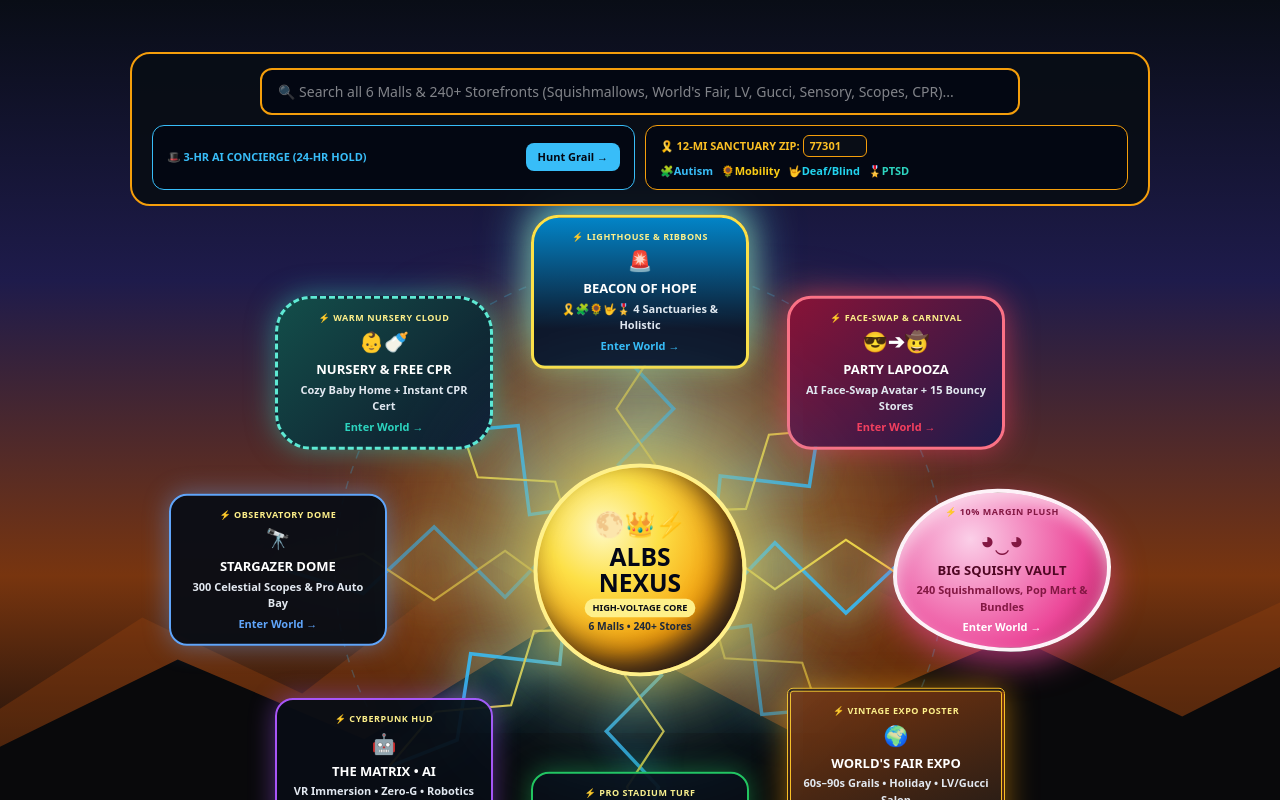
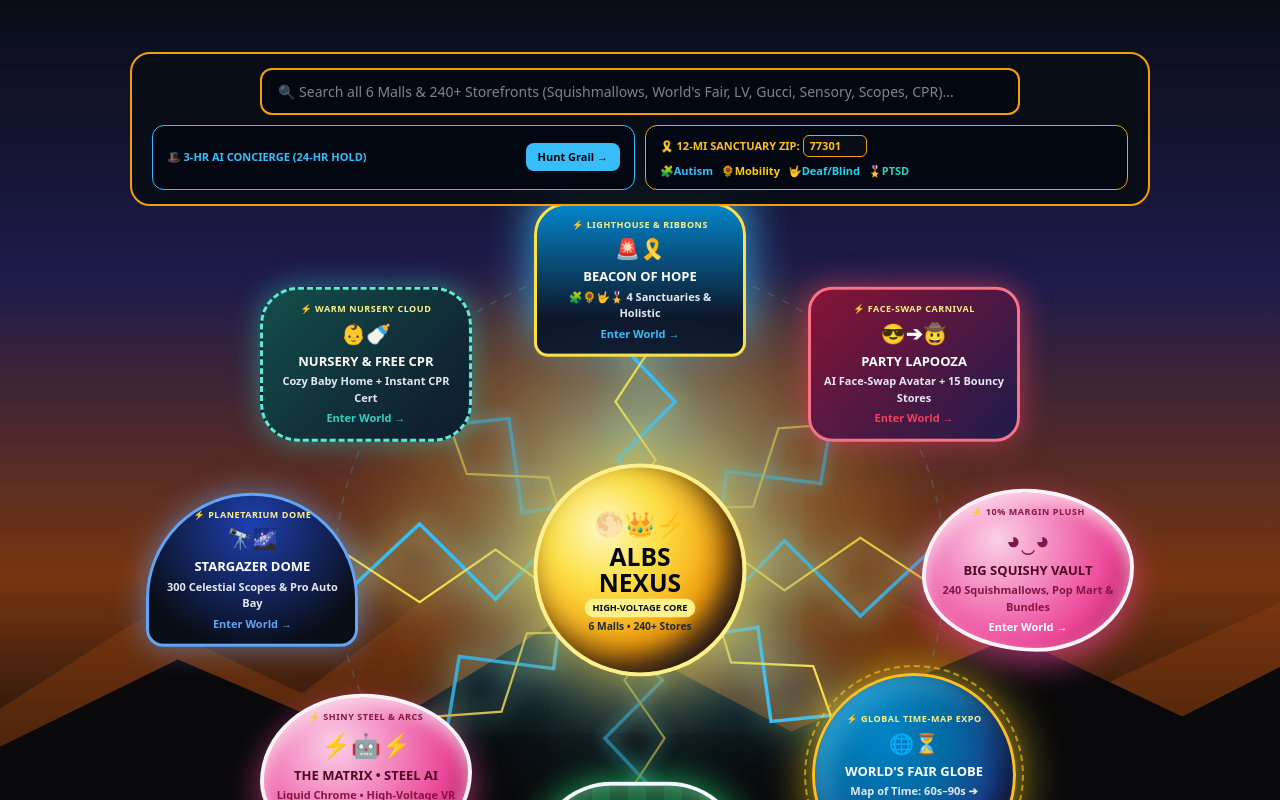
Before and after one commit to aashorrosh-beep/aether-nexus-matrix, a Next.js app: page / in a window 1280 px wide. Shown: the top 800 px of the page. Built offline with nearby package versions, Linux system fonts and the light colour scheme.

Commit message:
feat: 3D World's Fair Time-Globe, Shiny Liquid-Steel Matrix with electric arcs, and 50-yard Turf Stadium Bowl

```diff
--- a/app/globals.css
+++ b/app/globals.css
@@ -7,17 +7,19 @@ html, body { margin: 0; padding: 0; background: #02040a; color: #f8fafc; font-fa
 }
 @keyframes flashBolt {
   0%, 100% { opacity: 0.35; filter: drop-shadow(0 0 4px #38bdf8); }
-  45% { opacity: 1; filter: drop-shadow(0 0 14px #fde047) drop-shadow(0 0 24px #38bdf8); }
-  55% { opacity: 0.2; }
-  70% { opacity: 0.95; filter: drop-shadow(0 0 18px #38bdf8); }
+  50% { opacity: 1; filter: drop-shadow(0 0 14px #fde047) drop-shadow(0 0 24px #38bdf8); }
 }
 @keyframes squishyBounce {
   0%, 100% { transform: translate(-50%, -50%) scale(1, 1); }
   50% { transform: translate(-50%, -52%) scale(1.06, 0.95); }
 }
-@keyframes beaconSweep {
-  0%, 100% { box-shadow: 0 -18px 45px rgba(56,189,248,0.85), 0 0 25px rgba(250,204,21,0.5); }
-  50% { box-shadow: 0 -28px 70px rgba(250,204,21,0.95), 0 0 40px rgba(56,189,248,0.8); }
+@keyframes steelSpark {
+  0%, 100% { box-shadow: 0 0 25px #38bdf8, inset 0 0 18px #e2e8f0; border-color: #e2e8f0; }
+  50% { box-shadow: 0 0 45px #00f0ff, 0 0 70px #a855f7, inset 0 0 30px #38bdf8; border-color: #38bdf8; }
+}
+@keyframes globeGlow {
+  0%, 100% { box-shadow: 0 0 30px rgba(56,189,248,0.7), inset -14px -14px 28px rgba(2,6,23,0.85), inset 8px 8px 20px rgba(250,204,21,0.5); }
+  50% { box-shadow: 0 0 50px rgba(250,204,21,0.85), inset -10px -10px 24px rgba(2,6,23,0.75), inset 12px 12px 28px rgba(56,189,248,0.7); }
 }
 .world-node { transition: all 0.28s cubic-bezier(0.34, 1.56, 0.64, 1); }
-.world-node:hover { transform: translate(-50%, -50%) scale(1.14) !important; z-index: 50 !important; }
+.world-node:hover { transform: translate(-50%, -50%) scale(1.13) !important; z-index: 50 !important; }
--- a/app/page.tsx
+++ b/app/page.tsx
@@ -9,15 +9,16 @@ function jaggedBolt(cx: number, cy: number, tx: number, ty: number, s: number) {
 }
 
 function getCardStyle(n: any, left: number, top: number): React.CSSProperties {
-  const base: React.CSSProperties = { position: "absolute", left: `${left}%`, top: `${top}px`, transform: "translate(-50%, -50%)", width: "218px", padding: "12px", textDecoration: "none", color: "#fff", textAlign: "center", zIndex: 20 };
-  if (n.theme === "squishy") return { ...base, borderRadius: "48% 52% 46% 54% / 54% 48% 52% 46%", background: "radial-gradient(circle at 35% 30%, #fbcfe8, #ec4899 65%, #9d174d)", border: "4px solid #fdf2f8", boxShadow: "0 12px 32px rgba(236,72,153,0.65), inset 0 8px 16px rgba(255,255,255,0.6)", color: "#fff", animation: "squishyBounce 2.8s ease-in-out infinite" };
-  if (n.theme === "beacon") return { ...base, borderRadius: "28px 28px 14px 14px", background: "linear-gradient(180deg, #0284c7 0%, #0f172a 75%)", border: "3px solid #fde047", animation: "beaconSweep 3s ease-in-out infinite" };
-  if (n.theme === "nursery") return { ...base, borderRadius: "36px", background: "linear-gradient(135deg, #134e4a, #0f172a)", border: "3px dashed #5eead4", boxShadow: "0 0 28px rgba(45,212,191,0.5)" };
-  if (n.theme === "poster") return { ...base, borderRadius: "6px", background: "linear-gradient(160deg, #78350f, #1c1917)", border: "4px double #fbbf24", boxShadow: "0 0 30px rgba(245,158,11,0.55)" };
-  if (n.theme === "party") return { ...base, borderRadius: "24px", background: "linear-gradient(135deg, #881337, #1e1b4b)", border: "3px solid #fb7185", boxShadow: "0 0 30px rgba(244,63,94,0.6)" };
-  return { ...base, borderRadius: "18px", background: "rgba(9,13,22,0.95)", border: `2px solid ${n.color}`, boxShadow: `0 0 26px ${n.color}77` };
+  const base: React.CSSProperties = { position: "absolute", left: `${left}%`, top: `${top}px`, transform: "translate(-50%, -50%)", width: "212px", padding: "12px", textDecoration: "none", color: "#fff", textAlign: "center", zIndex: 20 };
+  if ((n.theme === "squishy" || n.theme === "steel")) return { ...base, borderRadius: "48% 52% 46% 54% / 54% 48% 52% 46%", background: "radial-gradient(circle at 35% 30%, #fbcfe8, #ec4899 65%, #9d174d)", border: "4px solid #fdf2f8", boxShadow: "0 12px 32px rgba(236,72,153,0.65), inset 0 8px 16px rgba(255,255,255,0.6)", animation: "squishyBounce 2.8s ease-in-out infinite" };
+  if (n.theme === "globe") return { ...base, width: "204px", height: "204px", borderRadius: "50%", display: "flex", flexDirection: "column", justifyContent: "center", alignItems: "center", background: "radial-gradient(circle at 35% 30%, #0284c7 0%, #0369a1 35%, #1e3a8a 68%, #78350f 100%)", border: "3px solid #fbbf24", outline: "2px dashed rgba(251,191,36,0.65)", outlineOffset: "6px", animation: "globeGlow 3.5s ease-in-out infinite" };
+  if (n.theme === "steel") return { ...base, borderRadius: "14px", clipPath: "polygon(8% 0, 92% 0, 100% 18%, 100% 82%, 92% 100%, 8% 100%, 0 82%, 0 18%)", background: "linear-gradient(135deg, #f8fafc 0%, #94a3b8 25%, #1e293b 50%, #cbd5e1 78%, #0f172a 100%)", border: "3px solid #e2e8f0", color: "#020617", animation: "steelSpark 2.2s ease-in-out infinite" };
+  if (n.theme === "stadium") return { ...base, borderRadius: "999px", background: "repeating-linear-gradient(90deg, #14532d 0px, #14532d 18px, #166534 18px, #166534 36px)", border: "4px solid #f8fafc", boxShadow: "0 0 35px rgba(34,197,94,0.85), inset 0 0 20px rgba(255,255,255,0.35)" };
+  if (n.theme === "dome") return { ...base, borderRadius: "110px 110px 18px 18px", background: "radial-gradient(circle at 50% 20%, #1e40af, #090d16 80%)", border: "3px solid #60a5fa", boxShadow: "0 0 30px rgba(96,165,250,0.6)" };
+  if (n.theme === "beacon") return { ...base, borderRadius: "32px 32px 14px 14px", background: "linear-gradient(180deg, #0284c7 0%, #0f172a 75%)", border: "3px solid #fde047", boxShadow: "0 -18px 45px rgba(56,189,248,0.85)" };
+  if (n.theme === "nursery") return { ...base, borderRadius: "38px", background: "linear-gradient(135deg, #134e4a, #0f172a)", border: "3px dashed #5eead4", boxShadow: "0 0 28px rgba(45,212,191,0.5)" };
+  return { ...base, borderRadius: "24px", background: "linear-gradient(135deg, #881337, #1e1b4b)", border: "3px solid #fb7185", boxShadow: "0 0 30px rgba(244,63,94,0.6)" };
 }
-
 export default function NexusLunarLobby() {
   const [q, setQ] = useState("");
   const [zip, setZip] = useState("77301");
@@ -73,7 +74,7 @@ export default function NexusLunarLobby() {
         <svg viewBox="0 0 1000 720" style={{ position: "absolute", inset: 0, width: "100%", height: "100%", pointerEvents: "none", zIndex: 5 }}>
           <circle cx="500" cy="360" r="305" fill="none" stroke="rgba(56,189,248,0.25)" strokeWidth="1.5" strokeDasharray="8 8" />
           {NODES.map((n, i) => {
-            const r = ((n.angle - 90) * Math.PI) / 180, tx = 500 + Math.cos(r) * 355, ty = 360 + Math.sin(r) * 278;
+            const r = ((n.angle - 90) * Math.PI) / 180, tx = 500 + Math.cos(r) * 380, ty = 360 + Math.sin(r) * 290;
             return (
               <g key={n.id} style={{ animation: `flashBolt ${1.6 + (i % 3) * 0.4}s ease-in-out infinite` }}>
                 <path d={jaggedBolt(500, 360, tx, ty, 1)} fill="none" stroke="#38bdf8" strokeWidth="3.5" />
@@ -94,14 +95,14 @@ export default function NexusLunarLobby() {
         {/* 8 CUSTOM-THEMED ORBITAL WORLDS */}
         {NODES.map((n) => {
           const r = ((n.angle - 90) * Math.PI) / 180;
-          const left = ((500 + Math.cos(r) * 355) / 1000) * 100, top = 360 + Math.sin(r) * 278;
+          const left = ((500 + Math.cos(r) * 380) / 1000) * 100, top = 360 + Math.sin(r) * 290;
           return (
             <Link key={n.id} href={n.href} className="world-node" style={getCardStyle(n, left, top)}>
-              <div style={{ fontSize: "9px", fontWeight: 900, color: n.theme === "squishy" ? "#831843" : "#fef08a", letterSpacing: "0.06em" }}>⚡ {n.badge}</div>
-              <div style={{ fontSize: n.theme === "squishy" ? "24px" : "20px", fontWeight: 900, margin: "3px 0", color: n.theme === "squishy" ? "#831843" : "#fff" }}>{n.icon}</div>
-              <div style={{ fontSize: "13px", fontWeight: 900, color: n.theme === "squishy" ? "#500724" : "#fff" }}>{n.title}</div>
-              <div style={{ fontSize: "11px", color: n.theme === "squishy" ? "#831843" : "#e2e8f0", fontWeight: 700, marginTop: "2px" }}>{n.sub}</div>
-              <div style={{ fontSize: "11px", fontWeight: 900, color: n.theme === "squishy" ? "#fff" : n.color, marginTop: "4px" }}>Enter World →</div>
+              <div style={{ fontSize: "9px", fontWeight: 900, color: (n.theme === "squishy" || n.theme === "steel") ? "#831843" : "#fef08a", letterSpacing: "0.06em" }}>⚡ {n.badge}</div>
+              <div style={{ fontSize: (n.theme === "squishy" || n.theme === "steel") ? "24px" : "20px", fontWeight: 900, margin: "3px 0", color: (n.theme === "squishy" || n.theme === "steel") ? "#831843" : "#fff" }}>{n.icon}</div>
+              <div style={{ fontSize: "13px", fontWeight: 900, color: (n.theme === "squishy" || n.theme === "steel") ? "#500724" : "#fff" }}>{n.title}</div>
+              <div style={{ fontSize: "11px", color: (n.theme === "squishy" || n.theme === "steel") ? "#831843" : "#e2e8f0", fontWeight: 700, marginTop: "2px" }}>{n.sub}</div>
+              <div style={{ fontSize: "11px", fontWeight: 900, color: (n.theme === "squishy" || n.theme === "steel") ? "#fff" : n.color, marginTop: "4px" }}>Enter World →</div>
             </Link>
           );
         })}
--- a/app/wheel-data.ts
+++ b/app/wheel-data.ts
@@ -1,11 +1,11 @@
 export const NODES = [
-  { id: "beacon", angle: 0, icon: "🚨", title: "BEACON OF HOPE", sub: "🎗️🧩🌻🤟🎖️ 4 Sanctuaries & Holistic", badge: "LIGHTHOUSE & RIBBONS", href: "/sanctuary/autism-spectrum", color: "#38bdf8", theme: "beacon" },
-  { id: "party", angle: 45, icon: "😎➔🤠", title: "PARTY LAPOOZA", sub: "AI Face-Swap Avatar + 15 Bouncy Stores", badge: "FACE-SWAP & CARNIVAL", href: "/stores/party-lapooza", color: "#f43f5e", theme: "party" },
+  { id: "beacon", angle: 0, icon: "🚨🎗️", title: "BEACON OF HOPE", sub: "🧩🌻🤟🎖️ 4 Sanctuaries & Holistic", badge: "LIGHTHOUSE & RIBBONS", href: "/sanctuary/autism-spectrum", color: "#38bdf8", theme: "beacon" },
+  { id: "party", angle: 45, icon: "😎➔🤠", title: "PARTY LAPOOZA", sub: "AI Face-Swap Avatar + 15 Bouncy Stores", badge: "FACE-SWAP CARNIVAL", href: "/stores/party-lapooza", color: "#f43f5e", theme: "party" },
   { id: "squish", angle: 90, icon: "◕‿◕", title: "BIG SQUISHY VAULT", sub: "240 Squishmallows, Pop Mart & Bundles", badge: "10% MARGIN PLUSH", href: "/stores/squish-blindbox", color: "#f472b6", theme: "squishy" },
-  { id: "nostalgia", angle: 135, icon: "🌍", title: "WORLD'S FAIR EXPO", sub: "60s–90s Grails • Holiday • LV/Gucci Salon", badge: "VINTAGE EXPO POSTER", href: "/nostalgia", color: "#f59e0b", theme: "poster" },
-  { id: "sportflix", angle: 180, icon: "🏟️", title: "SPORTSFLIX ARENA", sub: "Football • Golf • Fish • ATV • Combat", badge: "PRO STADIUM TURF", href: "/sportflix/football", color: "#22c55e", theme: "stadium" },
-  { id: "matrix", angle: 225, icon: "🤖", title: "THE MATRIX • AI", sub: "VR Immersion • Zero-G • Robotics", badge: "CYBERPUNK HUD", href: "/netrix/vr-immersion-bay", color: "#a855f7", theme: "matrix" },
-  { id: "stargazer", angle: 270, icon: "🔭", title: "STARGAZER DOME", sub: "300 Celestial Scopes & Pro Auto Bay", badge: "OBSERVATORY DOME", href: "/stores/stargazer-mall", color: "#60a5fa", theme: "dome" },
+  { id: "nostalgia", angle: 135, icon: "🌐⏳", title: "WORLD'S FAIR GLOBE", sub: "Map of Time: 60s–90s ➔ LV/Gucci Salon", badge: "GLOBAL TIME-MAP EXPO", href: "/nostalgia", color: "#fbbf24", theme: "globe" },
+  { id: "sportflix", angle: 180, icon: "🏈⛳", title: "SPORTSFLIX STADIUM", sub: "50-Yd Gridiron • Fairway Golf • Fish • ATV", badge: "TURF STADIUM BOWL", href: "/sportflix/football", color: "#22c55e", theme: "stadium" },
+  { id: "matrix", angle: 225, icon: "⚡🤖⚡", title: "THE MATRIX • STEEL AI", sub: "Liquid Chrome • High-Voltage VR & Robotics", badge: "SHINY STEEL & ARCS", href: "/netrix/vr-immersion-bay", color: "#38bdf8", theme: "steel" },
+  { id: "stargazer", angle: 270, icon: "🔭🌌", title: "STARGAZER DOME", sub: "300 Celestial Scopes & Pro Auto Bay", badge: "PLANETARIUM DOME", href: "/stores/stargazer-mall", color: "#60a5fa", theme: "dome" },
   { id: "expecting", angle: 315, icon: "👶🍼", title: "NURSERY & FREE CPR", sub: "Cozy Baby Home + Instant CPR Cert", badge: "WARM NURSERY CLOUD", href: "/stores/expecting-and-cpr", color: "#2dd4bf", theme: "nursery" }
 ];
 
@@ -13,6 +13,6 @@ export const ACCOMPLISHMENTS = [
   "🏆 MILESTONE: Pledged Proceeds Supporting Veterans & Children's Hospital Care",
   "⚡ ACCOMPLISHMENT: 2,000+ Verified SKUs Live Across 19 Custom Storefronts",
   "🧸 FAN FAVORITE: 240-SKU Squishmallow & Pop Mart Blind-Box Vault Locked at 10% Margin",
-  "🌍 NEW EXHIBITION: World's Fair 1960s–1990s Pavilion + Le Grand Luxury Salon Now Open",
+  "🌐 WORLD'S FAIR GLOBE: 1960s–1990s Map of Time + Le Grand Luxury Salon Now Open",
   "🎩 CONCIERGE PROMISE: Any Rare Item Sourced Cheaper in 3 Hours With a 24-Hr Price Hold"
 ];
```
